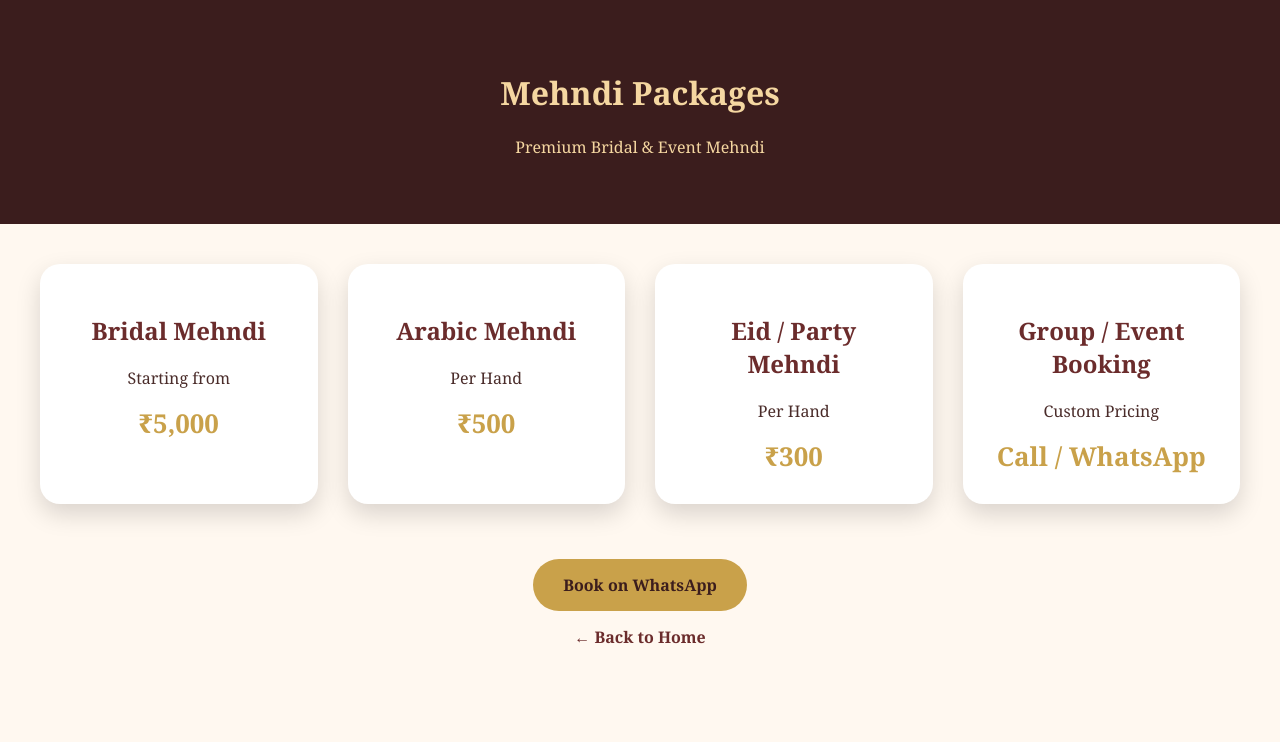
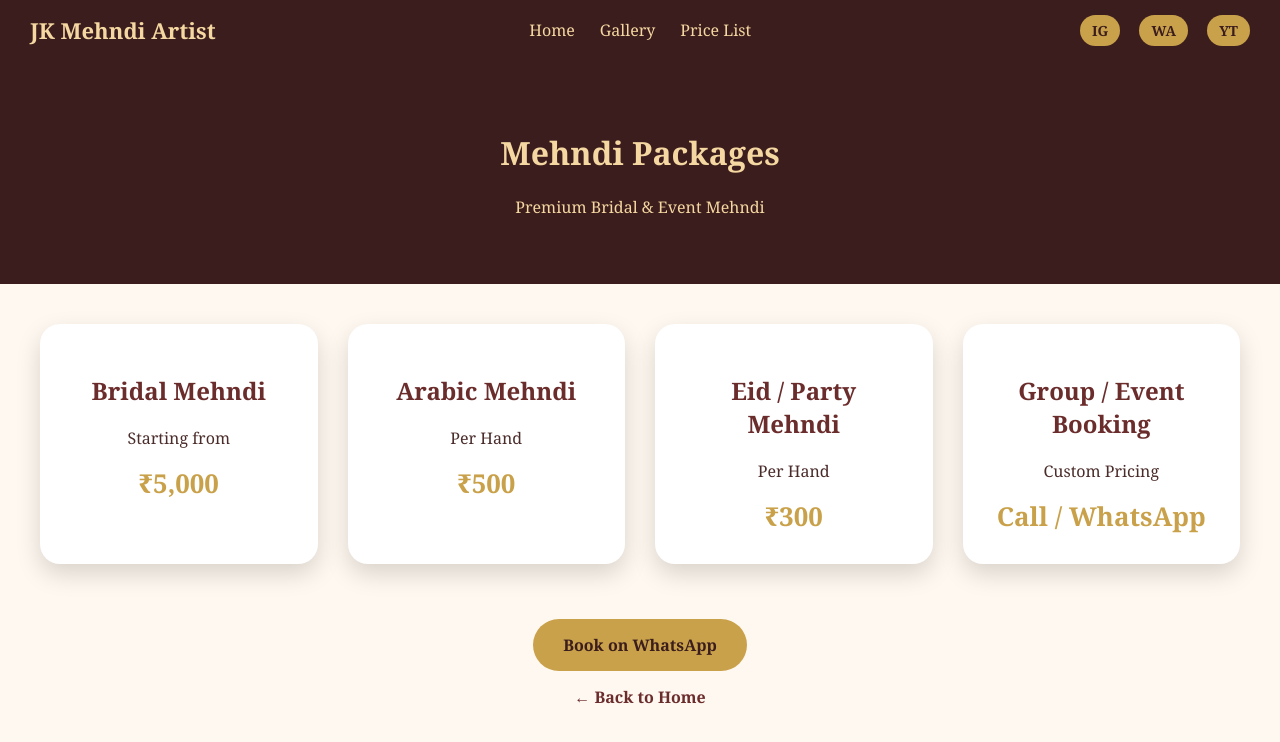
Before and after one commit to jaishreejk/JKMehndi, a plain HTML site: page pricelist.html in a window 1280 px wide. Drawn offline with Linux system fonts and the light colour scheme.

Commit message:
Update pricelist.html nav link

```diff
--- a/pricelist.html
+++ b/pricelist.html
@@ -6,7 +6,21 @@
   <link rel="stylesheet" href="css/style.css">
 </head>
 <body>
+<nav class="navbar">
+  <div class="logo">JK Mehndi Artist</div>
 
+  <ul class="nav-links">
+    <li><a href="index.html">Home</a></li>
+    <li><a href="gallery.html">Gallery</a></li>
+    <li><a href="pricelist.html">Price List</a></li>
+  </ul>
+
+  <div class="social-links">
+    <a href="https://www.instagram.com/jk_mehndi_artist/">IG</a>
+    <a href="https://wa.me/919049878033" target="_blank">WA</a>
+    <a href="https://www.youtube.com/@jk_mehndi_artist" target="_blank">YT</a>
+  </div>
+</nav>
 <header class="page-header">
   <h1>Mehndi Packages</h1>
   <p>Premium Bridal & Event Mehndi</p>
@@ -41,7 +55,7 @@
 </section>
 
 <div class="cta">
-  <a href="https://wa.me/91XXXXXXXXXX" target="_blank">Book on WhatsApp</a>
+  <a href="https://wa.me/919049878033" target="_blank">Book on WhatsApp</a>
 </div>
 
 <div class="back">
```
